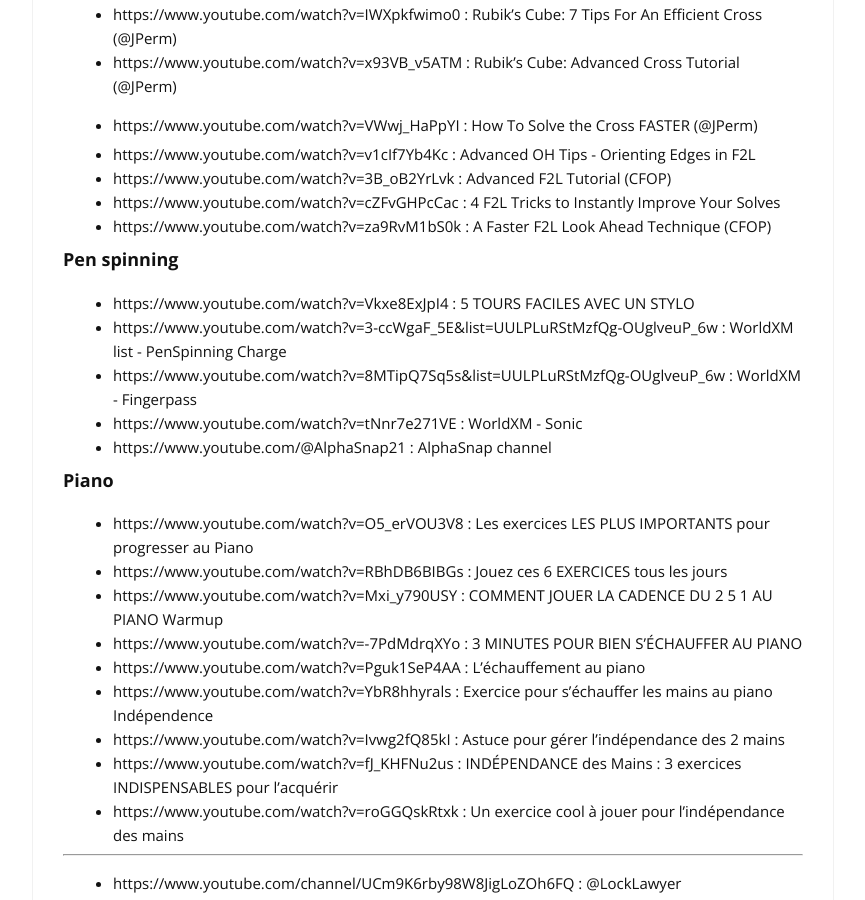
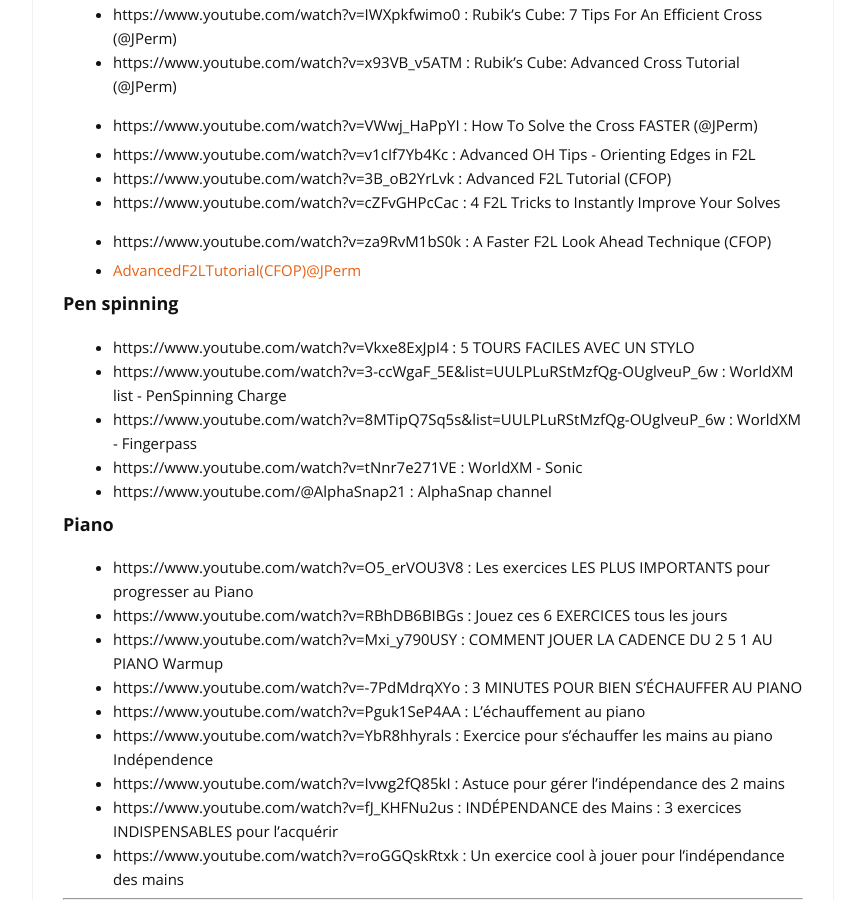
Before and after one commit to cylmat/cylmat.github.io, a Jekyll site: the page built from _pages/tricks.md, in a window 1280 px wide and 900 px high, scrolled down 3734 px. Shown: the whole window, without its empty margins (207-1072 px from the left). Built offline with Jekyll 4.4.1, drawn with Linux system fonts in a browser that asks for light colours; nearby versions of some CDN libraries.

Commit message:
Update tricks.md

```diff
--- a/_pages/tricks.md
+++ b/_pages/tricks.md
@@ -144,6 +144,8 @@
 + https://www.youtube.com/watch?v=cZFvGHPcCac : 4 F2L Tricks to Instantly Improve Your Solves
 + https://www.youtube.com/watch?v=za9RvM1bS0k : A Faster F2L Look Ahead Technique (CFOP)
 
+- [AdvancedF2LTutorial(CFOP)@JPerm](https://www.youtube.com/watch?v=3B_oB2YrLvk&list=PLI24ciRbl8BUTnnzmJIIn3Ts_6-mKMBP7)
+
 ### Pen spinning
 
 - https://www.youtube.com/watch?v=Vkxe8ExJpI4 : 5 TOURS FACILES AVEC UN STYLO
```
